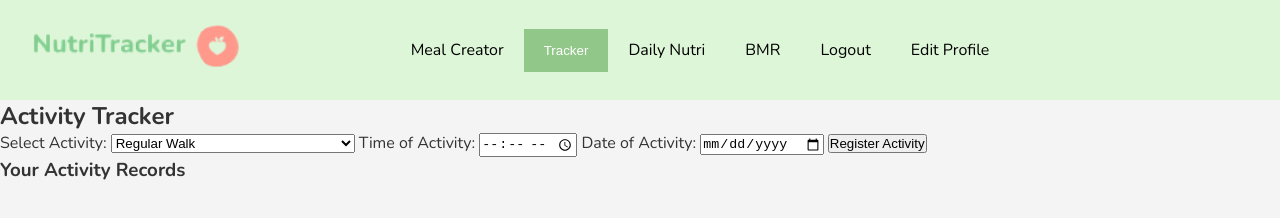
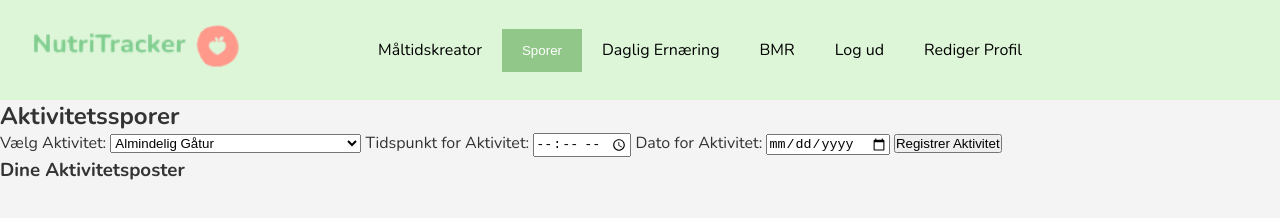
Before and after one commit to Knucklefist1/Nutritracker, a plain HTML site: page frontend/activityTracker.html in a window 1280 px wide. Drawn offline with nearby package versions, Linux system fonts and the light colour scheme; sample sign-in values are in the browser's storage.

Commit message:
Update activityTracker.html

```diff
--- a/frontend/activityTracker.html
+++ b/frontend/activityTracker.html
@@ -1,14 +1,14 @@
-<!DOCTYPE html>
-<html lang="en">
-  <head>
-    <meta charset="UTF-8" />
-    <meta name="viewport" content="width=device-width, initial-scale=1.0" />
-    <title>Activity Tracker</title>
+<!DOCTYPE html> <!-- Definerer dokumenttypen og versionen af HTML -->
+<html lang="da"> <!-- Starter HTML-dokumentet og specificerer sproget (dansk) -->
+  <head> <!-- Indeholder metadata, eksterne links til stylesheets og scripts for dokumentet -->
+    <meta charset="UTF-8" /> <!-- Angiver tegnsættet til UTF-8 -->
+    <meta name="viewport" content="width=device-width, initial-scale=1.0" /> <!-- Sørger for, at layoutet er responsivt og tilpasser sig enhedens skærmstørrelse -->
+    <title>Aktivitetssporer</title> <!-- Sætter titlen på browserens fane til 'Aktivitetssporer' -->
     <link
       href="https://fonts.googleapis.com/css2?family=Nunito:wght@400;700&display=swap"
       rel="stylesheet"
-    />
-    <link rel="stylesheet" href="styles.css" />
+    /> <!-- Importerer Nunito font fra Google Fonts i to forskellige vægte -->
+    <link rel="stylesheet" href="styles.css" /> <!-- Linker til en ekstern CSS-fil for at style dokumentet -->
   </head>
 
   <body>
@@ -21,88 +21,92 @@
         />
       </div>
       <div class="navbar-links">
-        <a href="meal_creator.html">Meal Creator</a>
+        <a href="meal_creator.html">Måltidskreator</a>
         <div class="dropdown">
-          <button class="dropbtn active">Tracker</button>
+          <button class="dropbtn active">Sporer</button>
           <div class="dropdown-content">
-            <a href="meal_tracker.html">Meal Tracker</a>
-            <a href="IngredientTracker.html">Ingredient Tracker</a>
-            <a href="activityTracker.html" class="active">Activity Tracker</a>
+            <a href="meal_tracker.html">Måltidssporer</a>
+            <a href="IngredientTracker.html">Ingredienssporer</a>
+            <a href="activityTracker.html" class="active">Aktivitetssporer</a>
           </div>
         </div>
-        <a href="DailyNutri.html">Daily Nutri</a>
+        <a href="DailyNutri.html">Daglig Ernæring</a>
         <a href="BMR.html">BMR</a>
-        <a href="#" id="logout">Logout</a>
-        <a href="#" id="update">Edit Profile</a>
+        <a href="#" id="logout">Log ud</a>
+        <a href="#" id="update">Rediger Profil</a>
       </div>
     </div>
 
     <div class="tracker-container">
-      <h2>Activity Tracker</h2>
+      <h2>Aktivitetssporer</h2>
       <form id="trackMealForm">
-        <label for="activitySelect">Select Activity:</label>
+        <label for="activitySelect">Vælg Aktivitet:</label>
         <select id="activitySelect" name="activity" required>
-          <option value="Regular Walk/215">Regular Walk</option>
+          <option value="Regular Walk/215">Almindelig Gåtur</option>
           <option value="Walk down the stairs/1079">
-            Walk down the stairs
+            Gå ned ad trapperne
           </option>
-          <option value="Walk up the stairs/281">Walk up the stairs</option>
+          <option value="Walk up the stairs/281">Gå op ad trapperne</option>
           <option value="Mow grass with a manual lawnmower/281">
-            Mow grass with a manual lawnmower
+            Slå græs med en manuel plæneklipper
           </option>
-          <option value="Cook and make beds/362">Cook and make beds</option>
-          <option value="Weeding/481">Weeding</option>
-          <option value="Clear snow/74">Clear snow</option>
-          <option value="Read or watch TV/89">Read or watch TV</option>
-          <option value="Stand up straight/310">Stand up straight</option>
+          <option value="Cook and make beds/362">Lav mad og red sengene</option>
+          <option value="Weeding/481">Luge</option>
+          <option value="Clear snow/74">Ryd sne</option>
+          <option value="Read or watch TV/89">Læs eller se tv</option>
+          <option value="Stand up straight/310">Stå oprejst</option>
           <option value="Cycling at a leisurely pace/163">
-            Cycling at a leisurely pace
+            Cykle i et roligt tempo
           </option>
-          <option value="Wipe off dust/281">Wipe off dust</option>
-          <option value="Wash floor/259">Wash floor</option>
-          <option value="Cleaning windows/814">Cleaning windows</option>
-          <option value="Cardio/348">Cardio</option>
+          <option value="Wipe off dust/281">Tør støv af</option>
+          <option value="Wash floor/259">Vask gulv</option>
+          <option value="Cleaning windows/814">Rengøring af vinduer</option>
+          <option value="Cardio/348">Kredsløbstræning</option>
           <option value="Hard strength training/318">
-            Hard strength training
+            Hård styrketræning
           </option>
           <option value="Badminton/318">Badminton</option>
           <option value="Volleyball/236">Volleyball</option>
-          <option value="Ping pong/355">Ping pong</option>
-          <option value="Dance at high tempo/259">Dance at high tempo</option>
+          <option value="Ping pong/355">Bordtennis</option>
+          <option value="Dance at high tempo/259">
+            Dans ved højt tempo
+          </option>
           <option value="Dance at a moderate pace/510">
-            Dance at a moderate pace
+            Dans ved moderat tempo
           </option>
-          <option value="Soccer/384">Soccer</option>
-          <option value="Quick walk/244">Quick walk</option>
+          <option value="Soccer/384">Fodbold</option>
+          <option value="Quick walk/244">Hurtig gåtur</option>
           <option value="Golf/466">Golf</option>
-          <option value="Handball/466">Handball</option>
+          <option value="Handball/466">Håndbold</option>
           <option value="Squash/666">Squash</option>
           <option value="Jogging/405">Jogging</option>
-          <option value="Cross-country skiing/872">Cross-country skiing</option>
+          <option value="Cross-country skiing/872">
+            Langrend
+          </option>
           <option value="Run at a moderate pace/1213">
-            Run at a moderate pace
+            Løb ved moderat tempo
           </option>
-          <option value="Run at a fast pace/414">Run at a fast pace</option>
-          <option value="Riding/414">Riding</option>
-          <option value="Ice skating/273">Ice skating</option>
-          <option value="Swimming/296">Swimming</option>
+          <option value="Run at a fast pace/414">Løb i hurtigt tempo</option>
+          <option value="Riding/414">Ridning</option>
+          <option value="Ice skating/273">Skøjteløb</option>
+          <option value="Swimming/296">Svømning</option>
           <option value="Cycling at high speed/658">
-            Cycling at high speed
+            Cykling med høj hastighed
           </option>
-          <option value="Car repair/259">Car repair</option>
-          <option value="Excavation work/414">Excavation work</option>
-          <option value="Agricultural work/236">Agricultural work</option>
-          <option value="Light office work/185">Light office work</option>
-          <option value="Paint house/215">Paint house</option>
-          <option value="Masonry work/207">Masonry work</option>
+          <option value="Car repair/259">Bilreparation</option>
+          <option value="Excavation work/414">Udgravning</option>
+          <option value="Agricultural work/236">Landbrugsarbejde</option>
+          <option value="Light office work/185">Let kontorarbejde</option>
+          <option value="Paint house/215">Male hus</option>
+          <option value="Masonry work/207">Murerarbejde</option>
           <option value="Chopping and hauling firewood/1168">
-            Chopping and hauling firewood
+            Kløvning og transport af brænde
           </option>
         </select>
-        <label for="Time">Time of Activity:</label>
+        <label for="Time">Tidspunkt for Aktivitet:</label>
         <input type="time" id="Time" name="Time" required />
 
-        <label for="activityDate">Date of Activity:</label>
+        <label for="activityDate">Dato for Aktivitet:</label>
         <input
           type="date"
           class="activityDate"
@@ -112,12 +116,12 @@
         />
 
         <button type="button" id="registerActivityButton">
-          Register Activity
+          Registrer Aktivitet
         </button>
       </form>
 
       <div class="intake-records" id="activityRecords">
-        <h3>Your Activity Records</h3>
+        <h3>Dine Aktivitetsposter</h3>
       </div>
     </div>
 
@@ -126,7 +130,7 @@
       const loggedInUserId = localStorage.getItem("loggedInUserId");
       const loggedInUser = userData?.find((user) => user.id === loggedInUserId);
 
-      // Register activity function
+      // Funktion til at registrere aktivitet
       document
         .getElementById("registerActivityButton")
         .addEventListener("click", function () {
@@ -136,23 +140,23 @@
           const date = document.getElementById("activityDate").value;
 
           if (selectedActivity && time && date) {
-            // Split the selected value to get activity name and calories
+            // Split den valgte værdi for at få aktivitetsnavnet og kalorierne
             const [activityName, calories] = selectedActivity.split("/");
 
             const userId = localStorage.getItem("loggedInUserId");
-            // Construct the activity record
+            // Konstruer aktivitetsposten
             const activityRecord = {
               name: activityName,
               Time: time,
               date: date,
-              Caloriesburned: parseInt(calories), // Parse calories as integer
+              Caloriesburned: parseInt(calories), // Pars kalorier som heltal
               userId: userId,
             };
             const activityRecord2 = {
               name: activityName,
               time: time,
               date: date,
-              Caloriesburned: parseInt(calories), // Parse calories as integer
+              Caloriesburned: parseInt(calories), // Pars kalorier som heltal
               userId: userId,
             };
 
@@ -166,15 +170,15 @@
             })
               .then((response) => {
                 if (!response.ok) {
-                  throw new Error("Network response was not ok");
+                  throw new Error("Netværksresponsen var ikke ok");
                 }
                 return response.json();
               })
               .then((data) => {
-                // Display the activity record
+                // Vis aktivitetsposten
                 displayActivityRecord(activityRecord);
 
-                // Save the activity record to localStorage
+                // Gem aktivitetsposten til localStorage
                 const activityRecords =
                   JSON.parse(localStorage.getItem("activityRecords")) || [];
                 activityRecords.push(activityRecord);
@@ -185,12 +189,12 @@
               })
               .catch((error) => {
                 console.error(
-                  "There was a problem with the fetch operation:",
+                  "Der opstod et problem med hentningen:",
                   error
                 );
               });
           } else {
-            alert("Please fill out all required fields.");
+            alert("Udfyld venligst alle obligatoriske felter.");
           }
         });
 
@@ -204,14 +208,14 @@
         })
           .then((response) => {
             if (!response.ok) {
-              throw new Error("Network response was not ok");
+              throw new Error("Netværksresponsen var ikke ok");
             }
             return response.json();
           })
           .then((data) => {})
           .catch((error) => {
             console.error(
-              "There was a problem with the deleting opertaion:",
+              "Der opstod et problem med sletningen:",
               error
             );
           });
@@ -222,18 +226,18 @@
         const activityRecordsDiv = document.getElementById("activityRecords");
         const recordElement = document.createElement("div");
         recordElement.innerHTML = `<div class="record">
-    <span> ${activityRecord.date} - ${activityRecord.name} at ${activityRecord.Time} , ${activityRecord.Caloriesburned} kcal</span>
-    <button class="delete" onclick="deleteActivityRecord('${activityRecord.ActivityID}')">Delete</button>
+    <span> ${activityRecord.date} - ${activityRecord.name} kl. ${activityRecord.Time} , ${activityRecord.Caloriesburned} kcal</span>
+    <button class="delete" onclick="deleteActivityRecord('${activityRecord.ActivityID}')">Slet</button>
   </div > `;
         activityRecordsDiv.appendChild(recordElement);
 
-        // Add event listener to delete button if there are activity records
+        // Tilføj en eventlistener til sletknappen, hvis der er aktivitetsposter
         const deleteButton = recordElement.querySelector(".delete");
         if (deleteButton) {
           deleteButton.addEventListener("click", function () {
-            recordElement.remove(); // Remove the activity record from UI
+            recordElement.remove(); // Fjern aktivitetsposten fra UI
 
-            // Remove the activity record from localStorage
+            // Fjern aktivitetsposten fra localStorage
             const activityRecords =
               JSON.parse(localStorage.getItem("activityRecords")) || [];
             const updatedRecords = activityRecords.filter(
@@ -252,7 +256,7 @@
           });
         }
       }
-      // Load and display previously saved activity records from localStorage
+      // Indlæs og vis tidligere gemte aktivitetsposter fra localStorage
       document.addEventListener("DOMContentLoaded", function () {
         const activityRecords =
           JSON.parse(localStorage.getItem("activityRecords")) || [];
@@ -267,47 +271,47 @@
         })
           .then((response) => {
             if (!response.ok) {
-              throw new Error("Network response was not ok");
+              throw new Error("Netværksresponsen var ikke ok");
             }
             return response.json();
           })
           .then((data) => {
             data.forEach((activity) => {
-              // Parse and format date
+              // Pars og formater dato
               const activityDate = new Date(activity.date);
-              const formattedDate = activityDate.toISOString().split("T")[0]; // format as 'YYYY-MM-DD'
+              const formattedDate = activityDate.toISOString().split("T")[0]; // formatér som 'ÅÅÅÅ-MM-DD'
 
-              // Parse and format time
+              // Pars og formater tid
               const activityTime = new Date(activity.Time);
               const hours = activityTime.getUTCHours();
               const minutes = activityTime.getUTCMinutes();
               const formattedHours = hours < 10 ? "0" + hours : hours;
               const formattedMinutes = minutes < 10 ? "0" + minutes : minutes;
-              const formattedTime = `${formattedHours}:${formattedMinutes}`; // format as 'HH:MM'
+              const formattedTime = `${formattedHours}:${formattedMinutes}`; // formatér som 'TT:MM'
 
-              // Modify the date and time properties of the activity object
+              // Rediger dato- og tidsattributterne for aktivitetsobjektet
               activity.date = formattedDate;
               activity.Time = formattedTime;
 
-              // Display or process the modified activity record
+              // Vis eller behandle den ændrede aktivitetspost
               displayActivityRecord(activity);
             });
           })
           .catch((error) => {
             console.error(
-              "There was a problem with the fetch operation:",
+              "Der opstod et problem med hentningen:",
               error
             );
           });
       });
 
-      // Logout functionality
+      // Log ud funktionalitet
       document.getElementById("logout").addEventListener("click", function () {
         localStorage.setItem("loggedIn", "false");
         window.location.href = "./login.html";
       });
 
-      // Redirect to login page if not logged in
+      // Omdiriger til login-siden hvis ikke logget ind
       const isLoggedIn = localStorage.getItem("loggedIn");
       if (isLoggedIn !== "true") {
         window.location.href = "./login.html";
```
